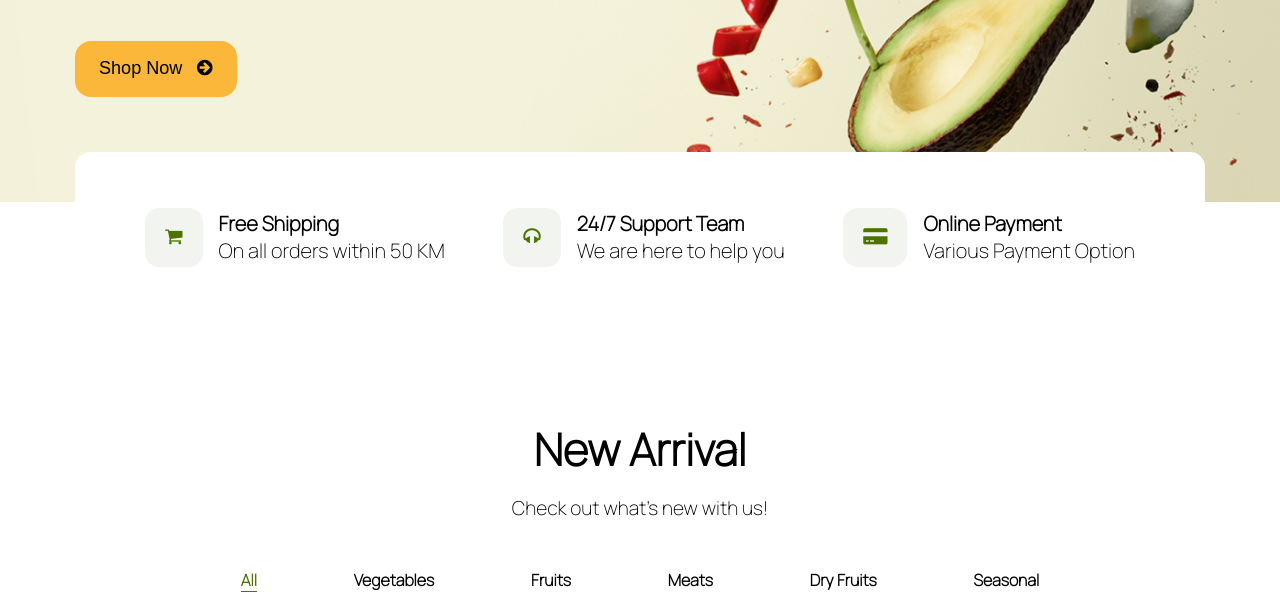
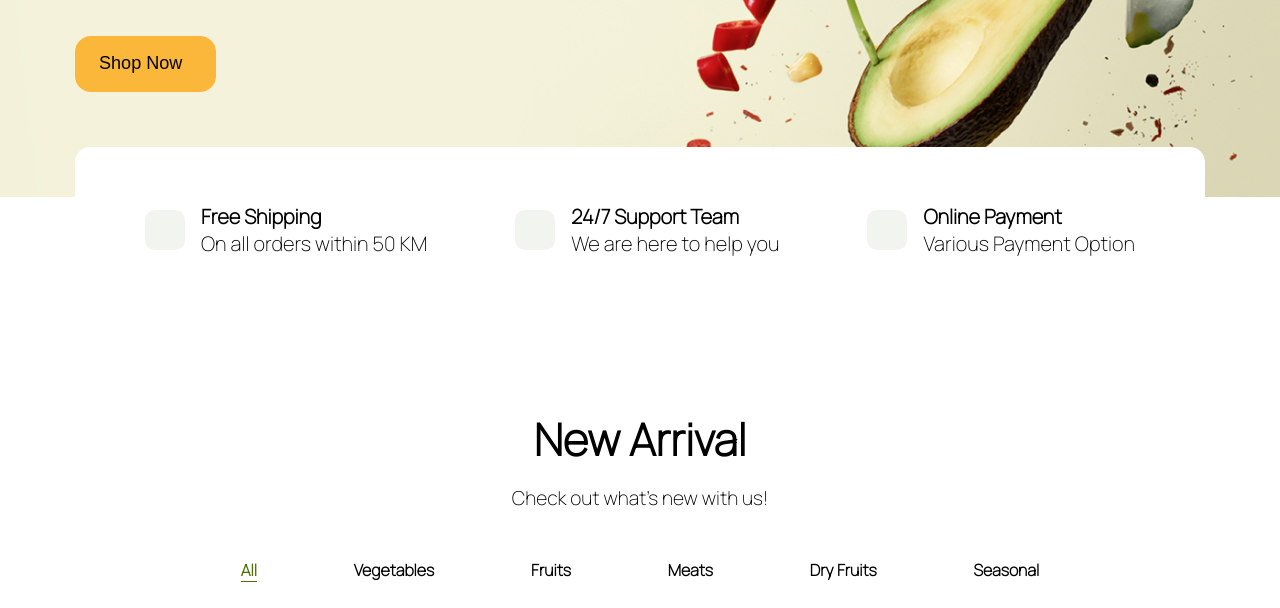
Before and after one commit to sandeepatcodewing/TestProject, a website: page Test 1 all/Test 1 - Responsive/index.html in a window 1280 px wide. Shown: the part 712-1320 px from the top of the page. Drawn offline with nearby package versions, Linux system fonts and the light colour scheme.

Commit message:
new project started

```diff
--- a/Test 1 all/Test 1 - Responsive/index.html
+++ b/Test 1 all/Test 1 - Responsive/index.html
@@ -9,7 +9,7 @@
     <link rel="stylesheet" href="assets/css/sass/styles.css" />
     <link href="https://fonts.googleapis.com/css?family=Work Sans" rel="stylesheet" />
     <link href="https://fonts.googleapis.com/css2?family=Manrope:wght@200&display=swap" rel="stylesheet" />
-    <link rel="stylesheet" href="https://cdnjs.cloudflare.com/ajax/libs/font-awesome/4.7.0/css/font-awesome.min.css" />
+
     <!-- Link Swiper's CSS -->
     <link
       rel="stylesheet"
--- /dev/null
+++ b/Test 2/Medicare - Responsive/assests/css/styles.scss
@@ -0,0 +1,100 @@
+$screens: (
+    sm: 546px,
+    md: 768px,
+    lg:992px,
+    xl: 1200px
+);
+
+@function screens($screen-size){
+    @return map-get($screens, $screen-size);
+}
+
+@mixin media-sm{
+    @media (max-width: 545px){
+        @content;
+    }
+}
+
+@mixin media-md{
+    @media (min-width: screens(sm)){
+        @content;
+    }
+}
+
+@mixin media-lg{
+    @media (min-width: screens(md)){
+        @content;
+    }
+}
+
+@mixin media-xl{
+    @media (min-width: screens(lg)){
+        @content;
+    }
+}
+
+
+:root{
+    --primary-color: linear-gradient(180deg, rgba(137,167,255,1) 0%, rgba(71,111,228,1) 100%);
+    --button-color: #EC8E00;
+    --header-color: #0B1A47;
+    --paragraph-color: #676A8A;
+    --category-bg-color: #BDF2E3;
+    --category-color: #047D37;
+}
+
+*{
+    margin: 0;
+    padding: 0;
+    box-sizing: border-box;
+}
+
+body{
+    font-family: 'Inter',sans-serif;
+}
+
+
+a, a:visited, a:active{
+    text-decoration: none;
+}
+
+ul{
+    list-style-type: none;
+}
+
+.container{
+    margin: 0 auto;
+    max-width: 1140px;
+    padding: 10px 10px;
+}
+
+.contact-media{
+    background-color: #F7FBFF;
+    padding: 16px 0px;
+    color: var(--paragraph-color);
+}
+
+
+.contact-media_items{
+    display: flex;
+    justify-content: space-between;
+}
+
+.contact-media_items_contact{
+    gap: 20.67px;
+    display: flex;
+    justify-content: space-between;
+    p{
+        i{
+            padding-right: 10.74px;
+        }
+    }
+}
+
+.contact-media_items_social-media{
+    display: flex;
+    gap: 24.65px;
+    a{
+        color: var(--paragraph-color);
+    }
+}
```
Also changed, not shown: Test 2/Medicare - Responsive/index.html (added, +39 -0 lines), Test 2/Medicare - Responsive/package.json (added, +11 -0 lines), Test 2/Medicare - Responsive/assests/css/styles.css (added), Test 2/Medicare - Responsive/assests/img/doctors/doctor_a.png (added), Test 2/Medicare - Responsive/assests/img/doctors/doctor_b.png (added), Test 2/Medicare - Responsive/assests/img/doctors/doctor_c.png (added), Test 2/Medicare - Responsive/assests/img/logo/fav-icon.png (added), 1 other file.
